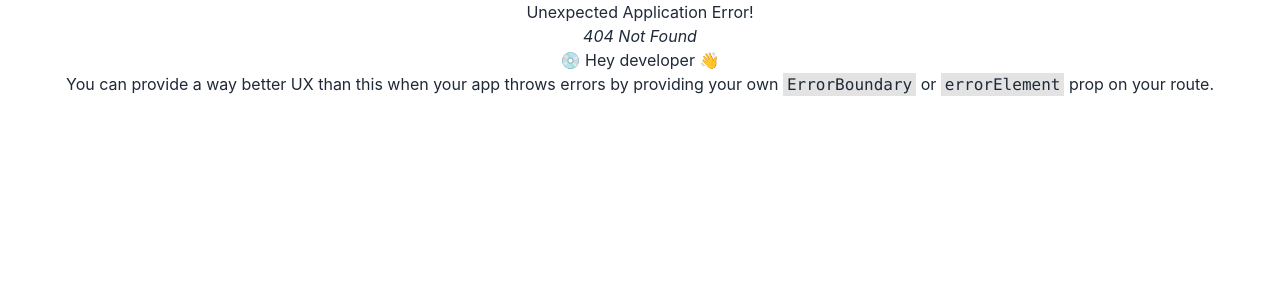
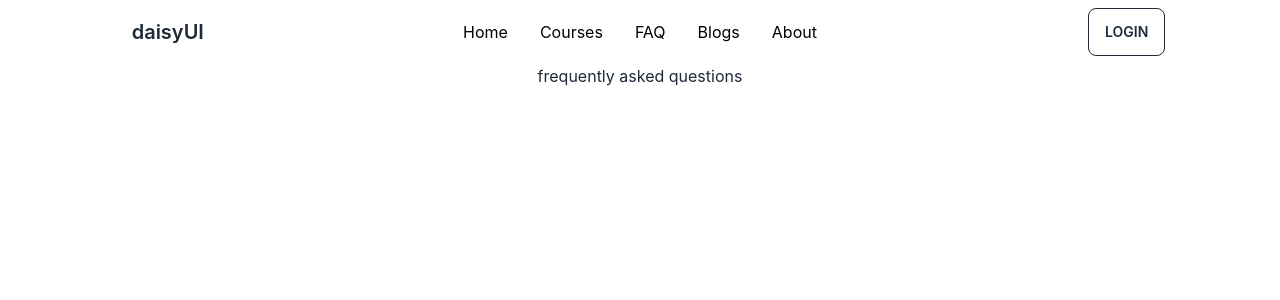
Before and after one commit to joydharsamrat/happy-learnning, a React (Create React App) app: page /faq in a window 1280 px wide. Before the commit this address had no page. Shown: the top 300 px of the page. Built offline with nearby package versions, Linux system fonts and the light colour scheme.

Commit message:
header added

```diff
--- /dev/null
+++ b/src/Pages/Error/Error.js
@@ -0,0 +1,11 @@
+import React from 'react';
+
+const Error = () => {
+    return (
+        <div>
+            404 ! page not found
+        </div>
+    );
+};
+
+export default Error;
--- /dev/null
+++ b/src/Pages/Faq/Faq.js
@@ -0,0 +1,11 @@
+import React from 'react';
+
+const Faq = () => {
+    return (
+        <div>
+            frequently asked questions
+        </div>
+    );
+};
+
+export default Faq;
--- a/src/Pages/Header/Header.js
+++ b/src/Pages/Header/Header.js
@@ -6,7 +6,7 @@ import { userContext } from '../../context/AuthProvider/AuthProvider';
 const Header = () => {
     const { user } = useContext(userContext);
     return (
-        <div className="navbar bg-base-100">
+        <div className="navbar bg-base-100 w-10/12 mx-auto">
             <div className="navbar-start">
                 <div className="dropdown">
                     <label tabIndex={0} className="btn btn-ghost lg:hidden">
@@ -31,18 +31,12 @@ const Header = () => {
             </div>
             <div className="navbar-center hidden lg:flex">
                 <ul className="menu menu-horizontal p-0">
-                    <li><a>Item 1</a></li>
-                    <li tabIndex={0}>
-                        <a>
-                            Parent
-                            <svg className="fill-current" xmlns="http://www.w3.org/2000/svg" width="20" height="20" viewBox="0 0 24 24"><path d="M7.41,8.58L12,13.17L16.59,8.58L18,10L12,16L6,10L7.41,8.58Z" /></svg>
-                        </a>
-                        <ul className="p-2">
-                            <li><a>Submenu 1</a></li>
-                            <li><a>Submenu 2</a></li>
-                        </ul>
-                    </li>
-                    <li><a>Item 3</a></li>
+                    <li><NavLink to='/' className='bg-inherit text-black'>Home</NavLink></li>
+                    <li><NavLink to='/courses' className='bg-inherit text-black'>Courses</NavLink></li>
+                    <li><NavLink to='/faq' className='bg-inherit text-black'>FAQ</NavLink></li>
+                    <li><NavLink to='/blogs' className='bg-inherit text-black'>Blogs</NavLink></li>
+                    <li><NavLink to='/about' className='bg-inherit text-black'>About</NavLink></li>
+
                 </ul>
             </div>
             <div className="navbar-end">
@@ -50,7 +44,7 @@ const Header = () => {
                     user?.uid ?
                         <img src="" alt="" />
                         :
-                        <Link to='/login' className="btn">Login</Link>
+                        <Link to='/login' className="btn btn-outline">Login</Link>
                 }
             </div>
         </div>
```
Also changed, not shown: src/Routes/Routes/Routes.js (+10 -0 lines).
